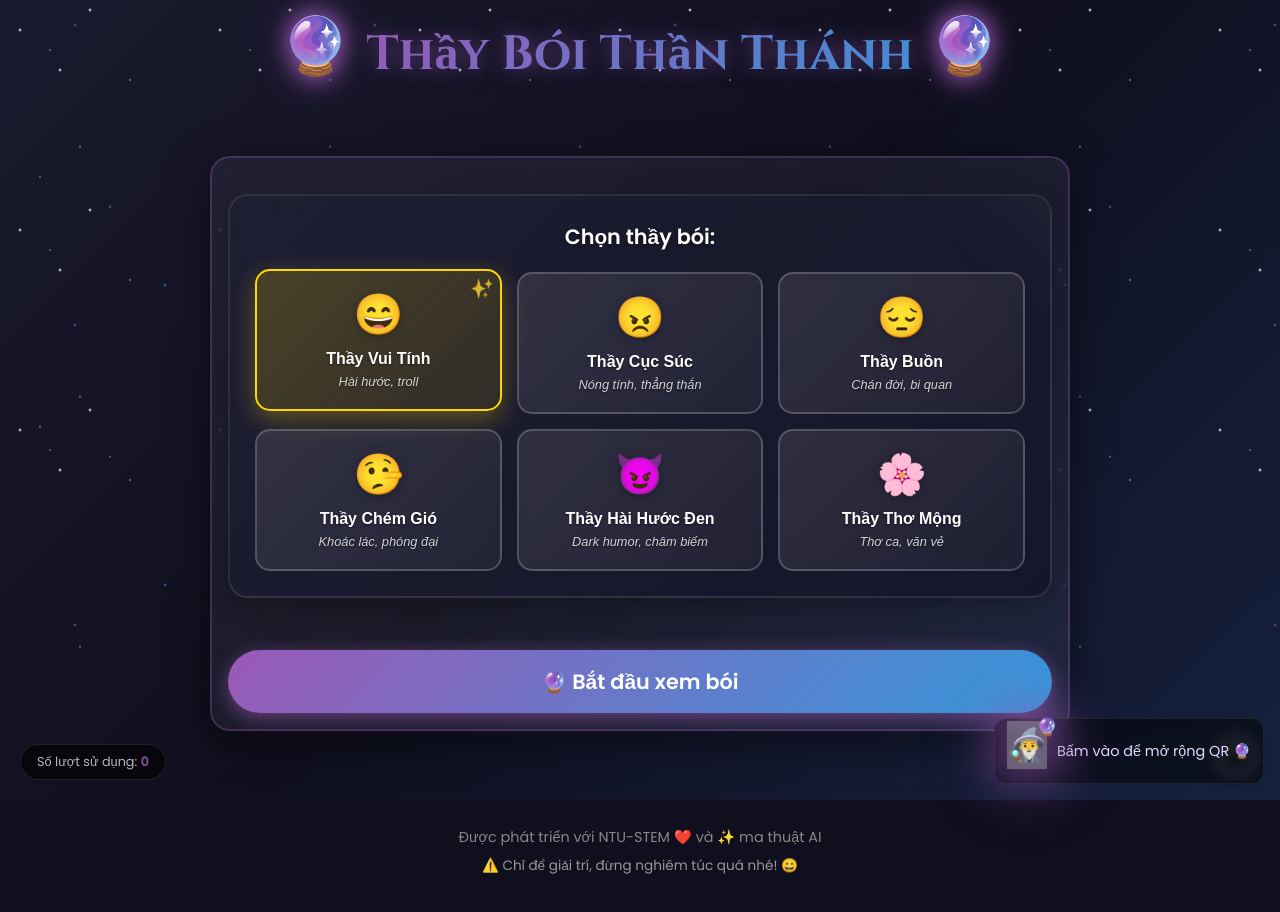
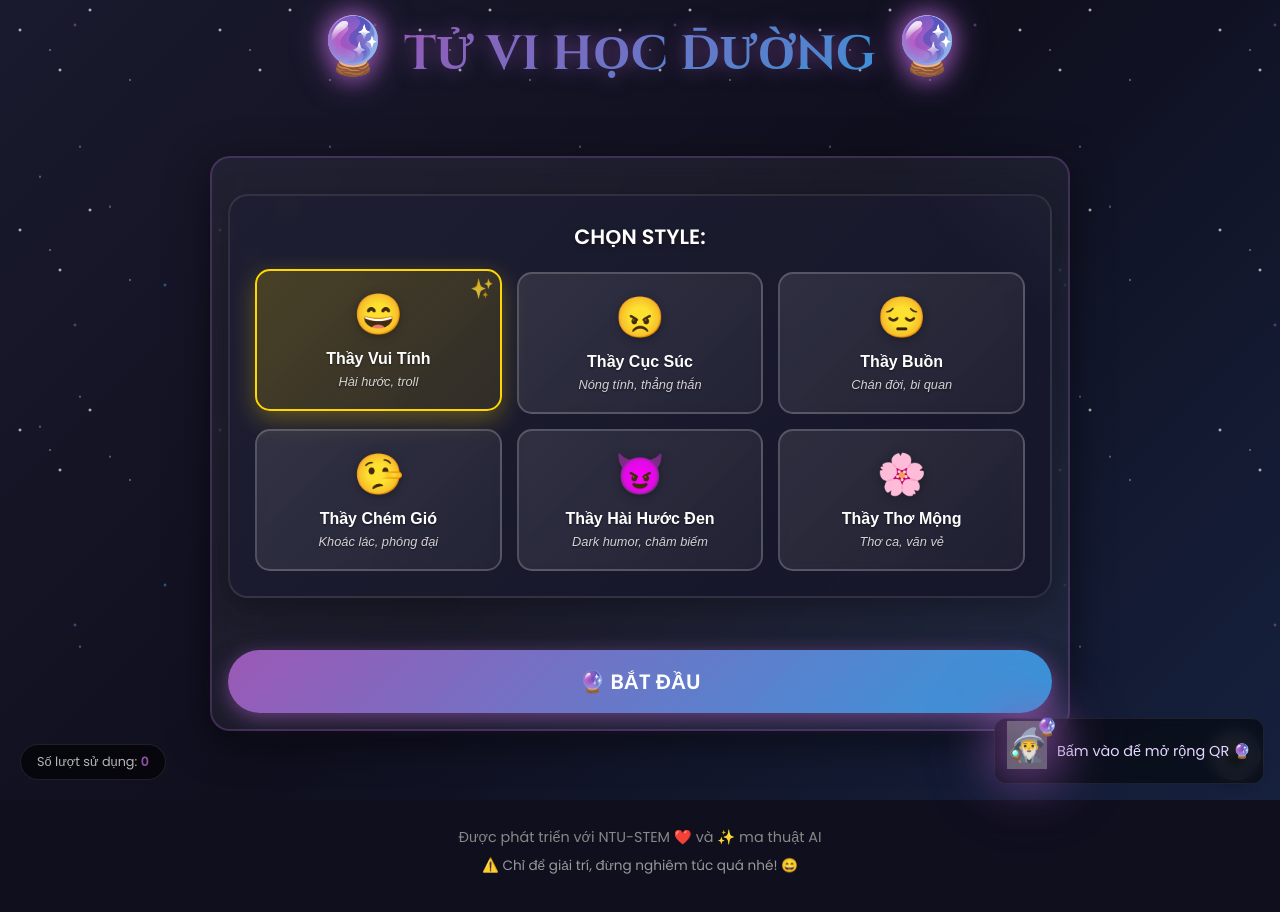
Before and after one commit to Dev-AnChi/ThayBoi, a website: page public/index.html in a window 1280 px wide. Drawn offline with Linux system fonts and the light colour scheme; no server answers.

Commit message:
feat: update app title and UI text to school astrology theme
Update the application title from "Mystical Fortune Teller" to "School Astrology" and modify UI text to match the new theme. Changed button labels and selection options to be more consistent with the school astrology concept.

```diff
--- a/public/index.html
+++ b/public/index.html
@@ -3,7 +3,7 @@
 <head>
     <meta charset="UTF-8">
     <meta name="viewport" content="width=device-width, initial-scale=1.0">
-    <title>🔮 Thầy Bói Thần Thánh - Mystical Fortune Teller</title>
+    <title>🔮 Tử Vi Học Đường - School Astrology</title>
     <link rel="stylesheet" href="styles.css">
     <link rel="preconnect" href="https://fonts.googleapis.com">
     <link rel="preconnect" href="https://fonts.gstatic.com" crossorigin>
@@ -23,7 +23,7 @@
         <header class="header">
             <h1 class="title">
                 <span class="crystal">🔮</span>
-                <span class="title-text">Thầy Bói Thần Thánh</span>
+                <span class="title-text">TỬ VI HỌC ĐƯỜNG</span>
                 <span class="crystal">🔮</span>
             </h1>
         </header>
@@ -32,7 +32,7 @@
         <div class="fortune-master-section" id="fortuneMasterSection">
             <div class="upload-card">
                 <div class="fortune-master-selection">
-                    <h3>Chọn thầy bói:</h3>
+                    <h3>CHỌN STYLE:</h3>
                     <div class="fortune-master-options">
                         <button class="fortune-master-btn active" data-master="funny">
                             <span class="master-icon">😄</span>
@@ -69,7 +69,7 @@
 
                 <button class="fortune-btn" id="startFortuneBtn">
                     <span class="btn-text">
-                        🔮 Bắt đầu xem bói
+                        🔮 BẮT ĐẦU
                     </span>
                 </button>
             </div>
@@ -101,7 +101,7 @@
 
                 <button class="fortune-btn" id="fortuneBtn" disabled>
                     <span class="btn-text">
-                        🔮 Bắt đầu xem bói
+                        🔮 BẮT ĐẦU
                     </span>
                 </button>
             </div>
```
